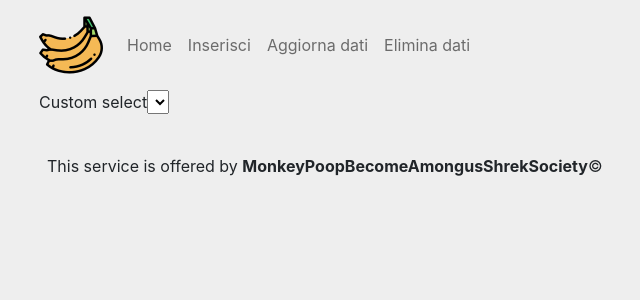
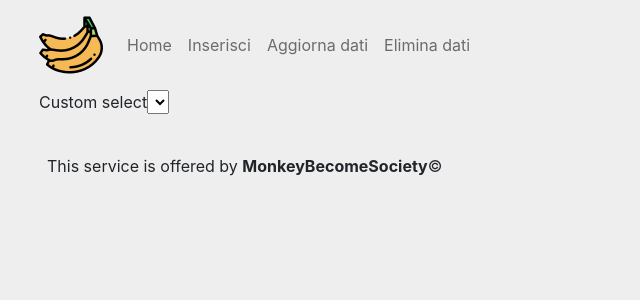
Before and after one commit to rikigianga24/RestClient, a React (Create React App) app: page /delete in a window 1280 px wide. Shown: the top 300 px of the page, without its empty margins (43-683 px from the left). Built offline with nearby package versions, Linux system fonts and the light colour scheme.

Commit message:
Update Footer.js

```diff
--- a/src/components/functional/Footer.js
+++ b/src/components/functional/Footer.js
@@ -3,7 +3,7 @@ import React from "react"
 function Footer(){
     return(
         <div className="p-2 mt-4">
-            This service is offered by <b>MonkeyPoopBecomeAmongusShrekSociety</b>&copy;
+            This service is offered by <b>MonkeyBecomeSociety</b>&copy;
         </div>
     );
 }
```
